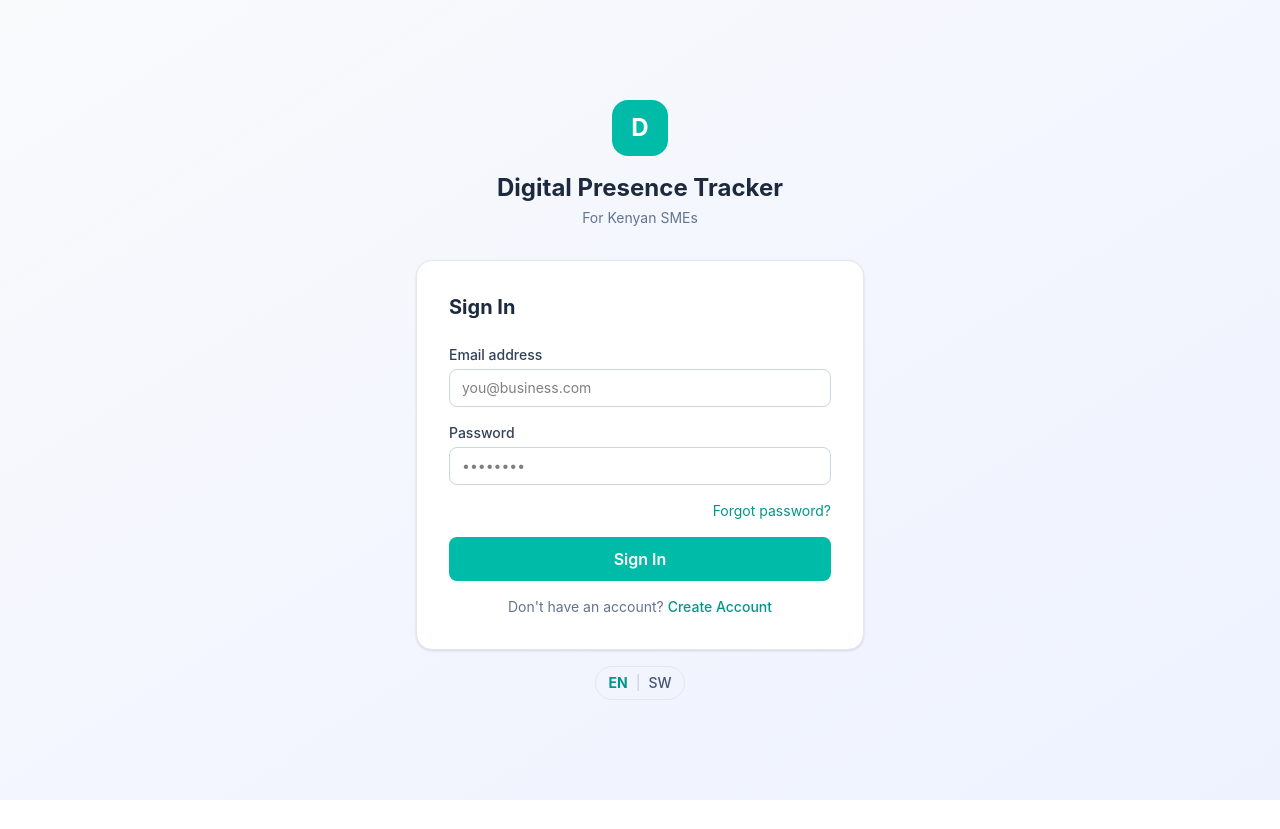
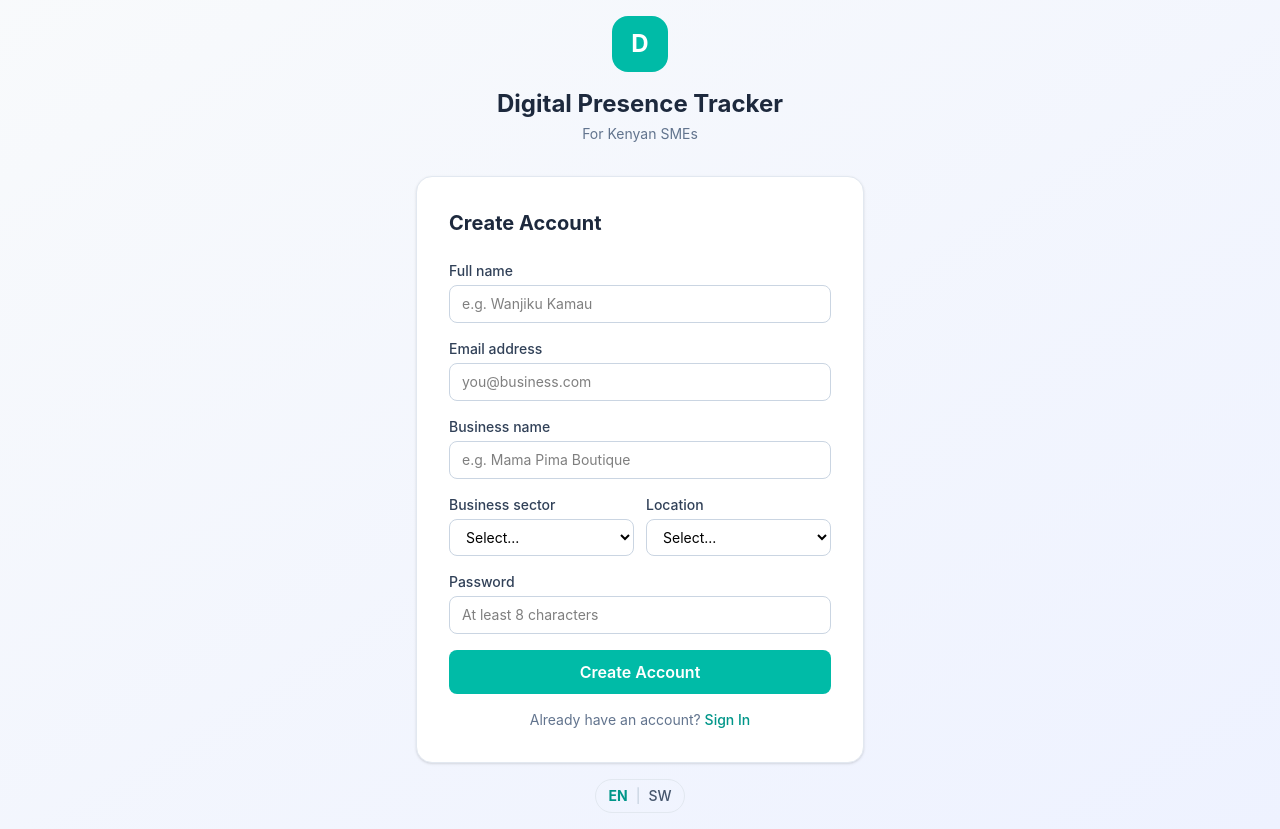
Before and after one commit to Njela/DPT-, a React (Vite) app: page /register in a window 1280 px wide. Before the commit this address led to /login. Before the commit the page ends 800 px from the top, so only its background shows below. Built offline with nearby package versions, Linux system fonts and the light colour scheme.

Commit message:
feat: register page with all 6 fields and bilingual support

```diff
--- a/src/App.tsx
+++ b/src/App.tsx
@@ -1,12 +1,14 @@
 import { BrowserRouter, Routes, Route, Navigate } from 'react-router-dom'
-import LoginPage from './pages/auth/LoginPage'
+import LoginPage    from './pages/auth/LoginPage'
+import RegisterPage from './pages/auth/RegisterPage'
 
 export default function App() {
   return (
     <BrowserRouter>
       <Routes>
-        <Route path='/login' element={<LoginPage />} />
-        <Route path='*' element={<Navigate to='/login' replace />} />
+        <Route path='/login'    element={<LoginPage />} />
+        <Route path='/register' element={<RegisterPage />} />
+        <Route path='*'         element={<Navigate to='/login' replace />} />
       </Routes>
     </BrowserRouter>
   )
--- /dev/null
+++ b/src/pages/auth/RegisterPage.tsx
@@ -0,0 +1,146 @@
+import { useState } from 'react'
+import { useTranslation } from 'react-i18next'
+import { Link } from 'react-router-dom'
+import { AuthLayout } from '../../components/layout/AuthLayout'
+
+const SECTORS = [
+  'Retail', 'Food & Beverage', 'Fashion', 'Beauty & Wellness',
+  'Technology', 'Education', 'Transport', 'Other'
+]
+
+const LOCATIONS = [
+  'Nairobi', 'Mombasa', 'Kisumu', 'Nakuru', 'Eldoret',
+  'Thika', 'Nyeri', 'Malindi', 'Other'
+]
+
+export default function RegisterPage() {
+  const { t } = useTranslation()
+  const [loading, setLoading] = useState(false)
+  const [error, setError]     = useState('')
+  const [form, setForm]       = useState({
+    name: '', email: '', businessName: '',
+    sector: '', location: '', password: ''
+  })
+
+  const update = (field: string, value: string) =>
+    setForm(prev => ({ ...prev, [field]: value }))
+
+  const handleSubmit = async (e: React.FormEvent) => {
+    e.preventDefault()
+    const { name, email, businessName, sector, location, password } = form
+    if (!name || !email || !businessName || !sector || !location || !password) {
+      setError(t('common.required')); return
+    }
+    if (password.length < 8) {
+      setError('Password must be at least 8 characters'); return
+    }
+    setLoading(true)
+    setError('')
+    // Role 4 will replace this with: await authApi.register(form)
+    setTimeout(() => setLoading(false), 1000)
+  }
+
+  const inputClass = 'w-full px-3 py-2 border border-slate-300 rounded-lg focus:ring-2 focus:ring-teal-400 focus:border-transparent outline-none transition-all text-sm'
+  const labelClass = 'block text-sm font-medium text-slate-700 mb-1'
+
+  return (
+    <AuthLayout>
+      <h2 className='text-xl font-bold text-slate-800 mb-6'>{t('auth.register')}</h2>
+
+      <form onSubmit={handleSubmit} className='space-y-4'>
+
+        {/* Full Name */}
+        <div>
+          <label className={labelClass}>{t('auth.name')}</label>
+          <input
+            type='text'
+            value={form.name}
+            onChange={e => update('name', e.target.value)}
+            placeholder='e.g. Wanjiku Kamau'
+            className={inputClass}
+          />
+        </div>
+
+        {/* Email */}
+        <div>
+          <label className={labelClass}>{t('auth.email')}</label>
+          <input
+            type='email'
+            value={form.email}
+            onChange={e => update('email', e.target.value)}
+            placeholder='you@business.com'
+            className={inputClass}
+          />
+        </div>
+
+        {/* Business Name */}
+        <div>
+          <label className={labelClass}>{t('auth.businessName')}</label>
+          <input
+            type='text'
+            value={form.businessName}
+            onChange={e => update('businessName', e.target.value)}
+            placeholder='e.g. Mama Pima Boutique'
+            className={inputClass}
+          />
+        </div>
+
+        {/* Sector + Location side by side */}
+        <div className='grid grid-cols-2 gap-3'>
+          <div>
+            <label className={labelClass}>{t('auth.sector')}</label>
+            <select
+              value={form.sector}
+              onChange={e => update('sector', e.target.value)}
+              className={inputClass + ' bg-white'}
+            >
+              <option value=''>Select...</option>
+              {SECTORS.map(s => <option key={s} value={s}>{s}</option>)}
+            </select>
+          </div>
+          <div>
+            <label className={labelClass}>{t('auth.location')}</label>
+            <select
+              value={form.location}
+              onChange={e => update('location', e.target.value)}
+              className={inputClass + ' bg-white'}
+            >
+              <option value=''>Select...</option>
+              {LOCATIONS.map(l => <option key={l} value={l}>{l}</option>)}
+            </select>
+          </div>
+        </div>
+
+        {/* Password */}
+        <div>
+          <label className={labelClass}>{t('auth.password')}</label>
+          <input
+            type='password'
+            value={form.password}
+            onChange={e => update('password', e.target.value)}
+            placeholder='At least 8 characters'
+            className={inputClass}
+          />
+        </div>
+
+        {error && <p className='text-red-500 text-xs'>{error}</p>}
+
+        <button
+          type='submit'
+          disabled={loading}
+          className='w-full py-2.5 bg-teal-500 hover:bg-teal-600 text-white font-semibold rounded-lg transition-colors disabled:opacity-50'
+        >
+          {loading ? t('common.loading') : t('auth.register')}
+        </button>
+
+      </form>
+
+      <p className='text-center text-sm text-slate-500 mt-4'>
+        {t('auth.hasAccount')}{' '}
+        <Link to='/login' className='text-teal-600 hover:underline font-medium'>
+          {t('auth.login')}
+        </Link>
+      </p>
+    </AuthLayout>
+  )
+}
```
